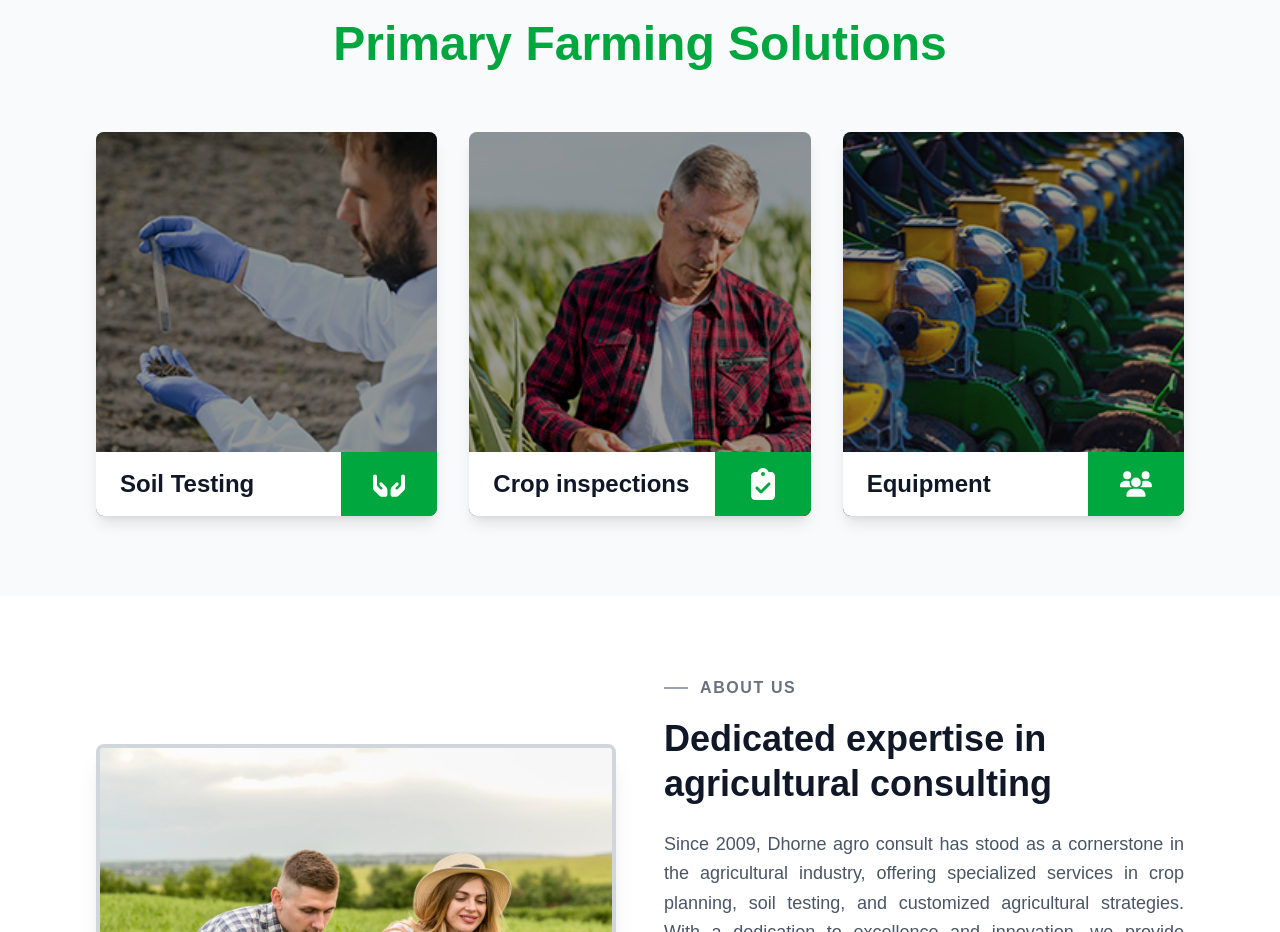
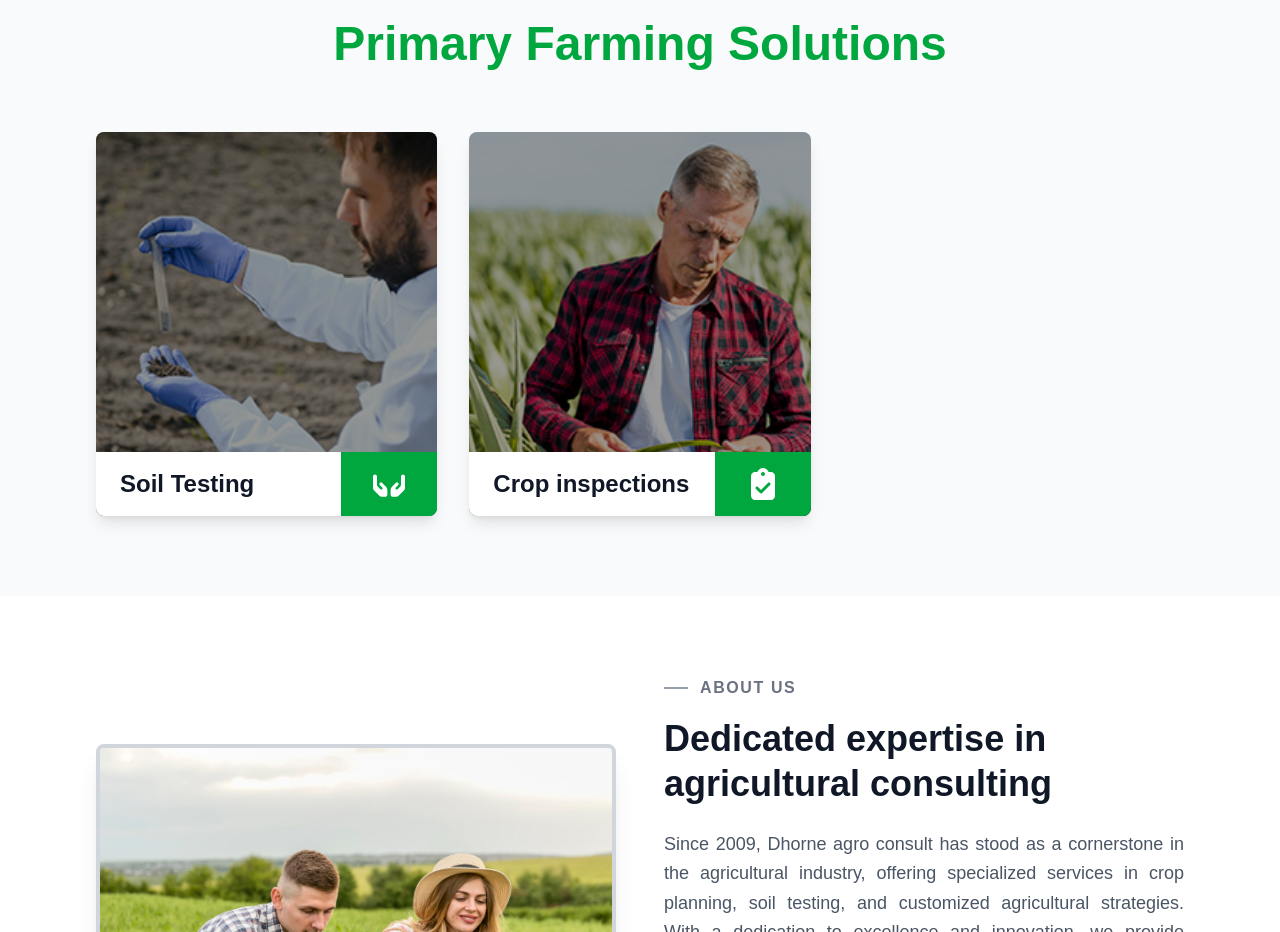
Before and after one commit to conflictonsions12/qwerty, a Next.js app: page / in a window 1280 px wide. Shown: the part 980-1912 px from the top of the page. Built offline with nearby package versions, Linux system fonts and the light colour scheme.

Commit message:
Update solutionsData.js

```diff
--- a/src/constants/solutionsData.js
+++ b/src/constants/solutionsData.js
@@ -16,11 +16,11 @@ export const solutionsData = [
     image: "/crop-planning.jpg",
     showDescription: true,
   },
-  {
-    id: 3,
-    title: "Equipment",
-    icon: "users", // user/people icon
-    image: "/equipment.jpg",
-    description: null, // No description for this card
-  },
+  // {
+  //   id: 3,
+  //   title: "Equipment",
+  //   icon: "users", // user/people icon
+  //   image: "/equipment.jpg",
+  //   description: null, // No description for this card
+  // },
 ];
```
